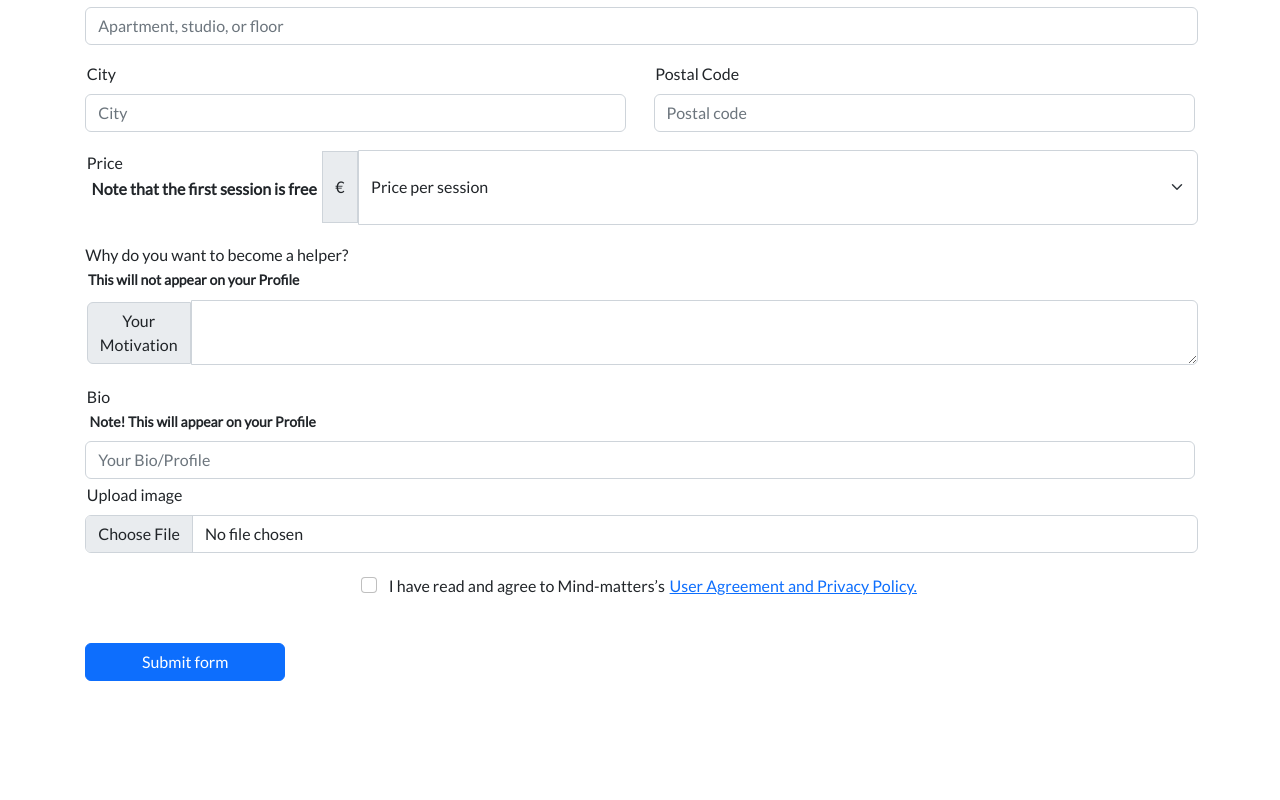
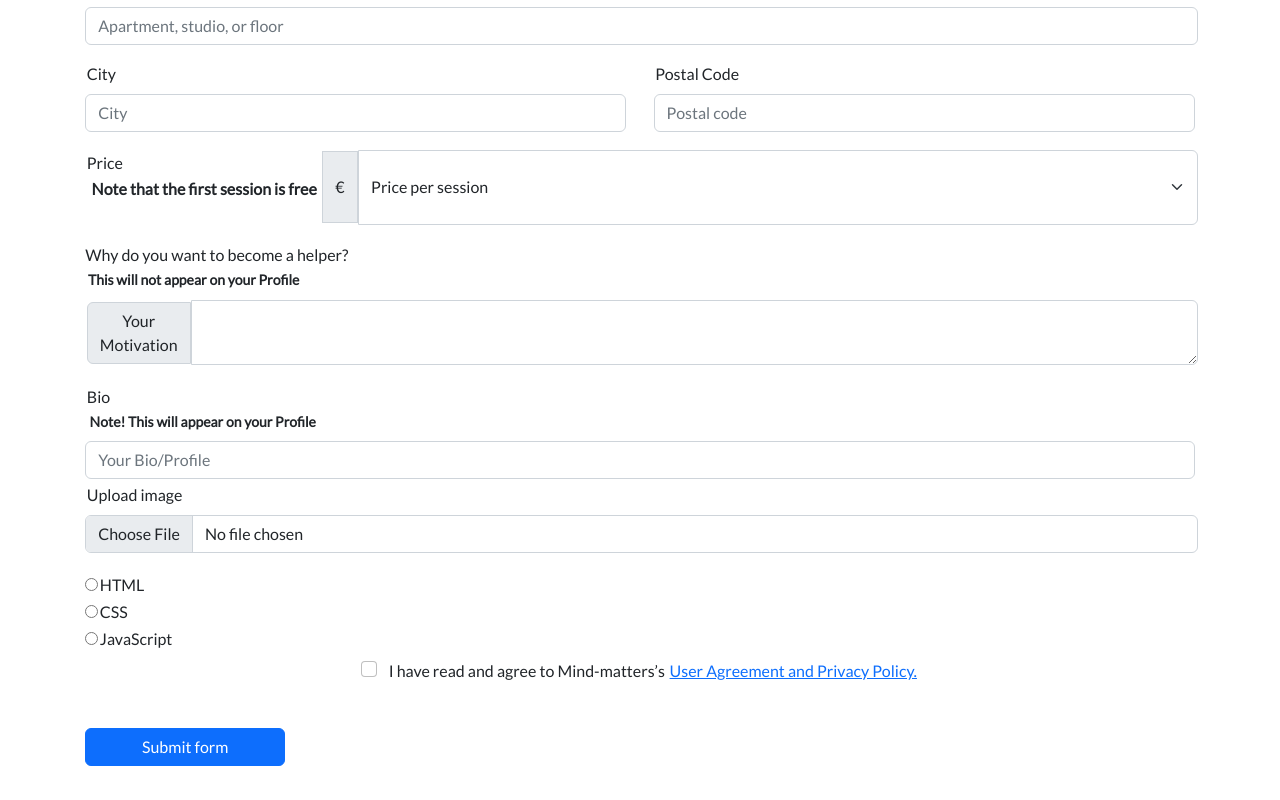
Before and after one commit to shristi-rks/Final-Project, a React (Create React App) app: page /FormHelper in a window 1280 px wide. Shown: the part 670-1470 px from the top of the page. Before the commit the page ends 1385 px from the top, so only its background shows below. Built offline with nearby package versions, Linux system fonts and the light colour scheme.

Commit message:
select img using radio button

```diff
--- a/src/components/FormHelper.jsx
+++ b/src/components/FormHelper.jsx
@@ -3,9 +3,10 @@ import Button from "react-bootstrap/Button";
 import Col from "react-bootstrap/Col";
 import Form from "react-bootstrap/Form";
 import InputGroup from 'react-bootstrap/InputGroup';
-import { Container } from "react-bootstrap";
+import { Container, FormGroup } from "react-bootstrap";
 import { Controller, useForm } from "react-hook-form";
 import { addHelperData } from "../postHelperData"
+//import FormCheck from 'react-bootstrap/FormCheck'
 
 function FormHelper() {
   const {control,handleSubmit,formState: { errors },getValues} = useForm({
@@ -298,6 +299,48 @@ function FormHelper() {
                 />
       </Form.Group>
         </Row>
+       {/* <Row>
+            <Form.Group className="mb-3" >
+            <Form.Check
+            inline
+            name="img1"
+            type="radio"
+            label=<img alt="#" className="img-fluid" src="https://source.unsplash.com/640x426/?fitness"/>
+            id= "img1"
+          />
+          <Form.Check
+            inline
+            name="img2"
+            type="radio"
+            label=<img alt="#" className="img-fluid" src="https://source.unsplash.com/640x426/?people"/>
+            id= "img2"
+          />
+          <Form.Check
+            inline
+            name="img3"
+            type="radio"
+            label=<img alt="#" className="img-fluid" src="https://source.unsplash.com/640x426/?fitness"/>
+            id= "img3"
+          />
+          </Form.Group>
+          <Row>
+            <FormCheck.Input for="imgB" type="radio" className="img-fluid"/>
+            <FormCheck.Label id="imgB" ><img src="https://source.unsplash.com/640x426/?people" alt="brown male"/></FormCheck.Label>
+            <FormCheck.Input for="imgA" type="radio" className="img-fluid"/>
+            <FormCheck.Label id="imgA" ><img src="https://source.unsplash.com/640x426/?fitnesse" alt="#"/></FormCheck.Label>
+
+                </Row>
+                </Row>*/}
+          <Row>
+            <FormGroup>
+          <input type="radio" id="html" name="fav_language" value="HTML"/>
+  <label for="html">HTML</label><br/>
+  <input type="radio" id="css" name="fav_language" value="CSS"/>
+  <label for="css">CSS</label><br/>
+  <input type="radio" id="javascript" name="fav_language" value="JavaScript"/>
+  <label for="javascript">JavaScript</label>
+            </FormGroup>
+          </Row>
         <Row>
             <Form.Group className="d-flex justify-content-center mb-4" >
             <Controller
```
